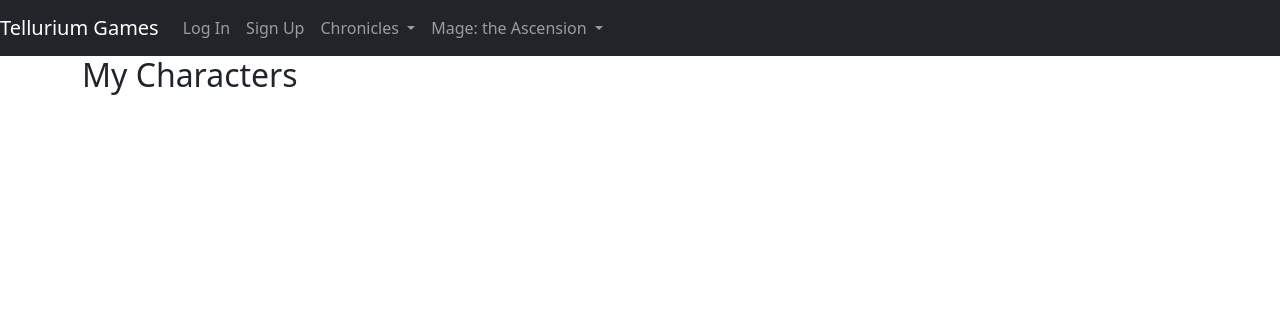
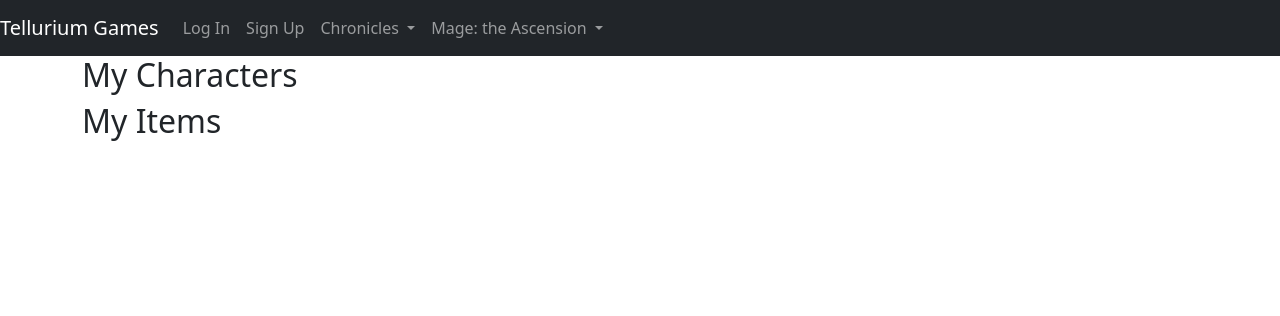
Before and after one commit to zenntenn/tg, a Django app: template accounts/templates/accounts/index.html in a window 1280 px wide. Shown: the top 316 px of the page. Run offline with Django 3.2, Linux system fonts and the light colour scheme; the template is opened without the code that fills it, so the values that code supplies are empty; some libraries are stand-ins or nearby versions.

Commit message:
added items to account view and template

```diff
--- a/accounts/templates/accounts/index.html
+++ b/accounts/templates/accounts/index.html
@@ -15,6 +15,16 @@
             <div class="col-sm border">{{ char.get_status_display }}</div>
         </div>
         {% endfor %}
-
+        <div class="row">
+            <h2 class="col-sm">My Items</h2>
+        </div>
+        {% for item in items %}
+            <div class="row border">
+                <a class="col-sm border" href="{{ item.get_absolute_url }}">{{ item.name }}</a>
+                <div class="col-sm border">{{ item.get_gameline }}</div>
+                <div class="col-sm border">{{ item.type.title }}</div>
+                <div class="col-sm border">{{ item.get_status_display }}</div>
+            </div>
+        {% endfor %}
     </div>
 {% endblock content %}
--- a/accounts/views.py
+++ b/accounts/views.py
@@ -5,6 +5,7 @@ from django.views.generic import CreateView
 
 from accounts.forms import CustomUSerCreationForm
 from characters.models.core import CharacterModel
+from items.models.core import ItemModel
 
 # Create your views here.
 class SignUp(CreateView):
@@ -30,4 +31,5 @@ class ProfileView(View):
     def get_context(self, user):
         return {
             "characters": CharacterModel.objects.filter(owner=user).order_by("name"),
+            "items": ItemModel.objects.filter(owner=user).order_by("name"),
         }
```
